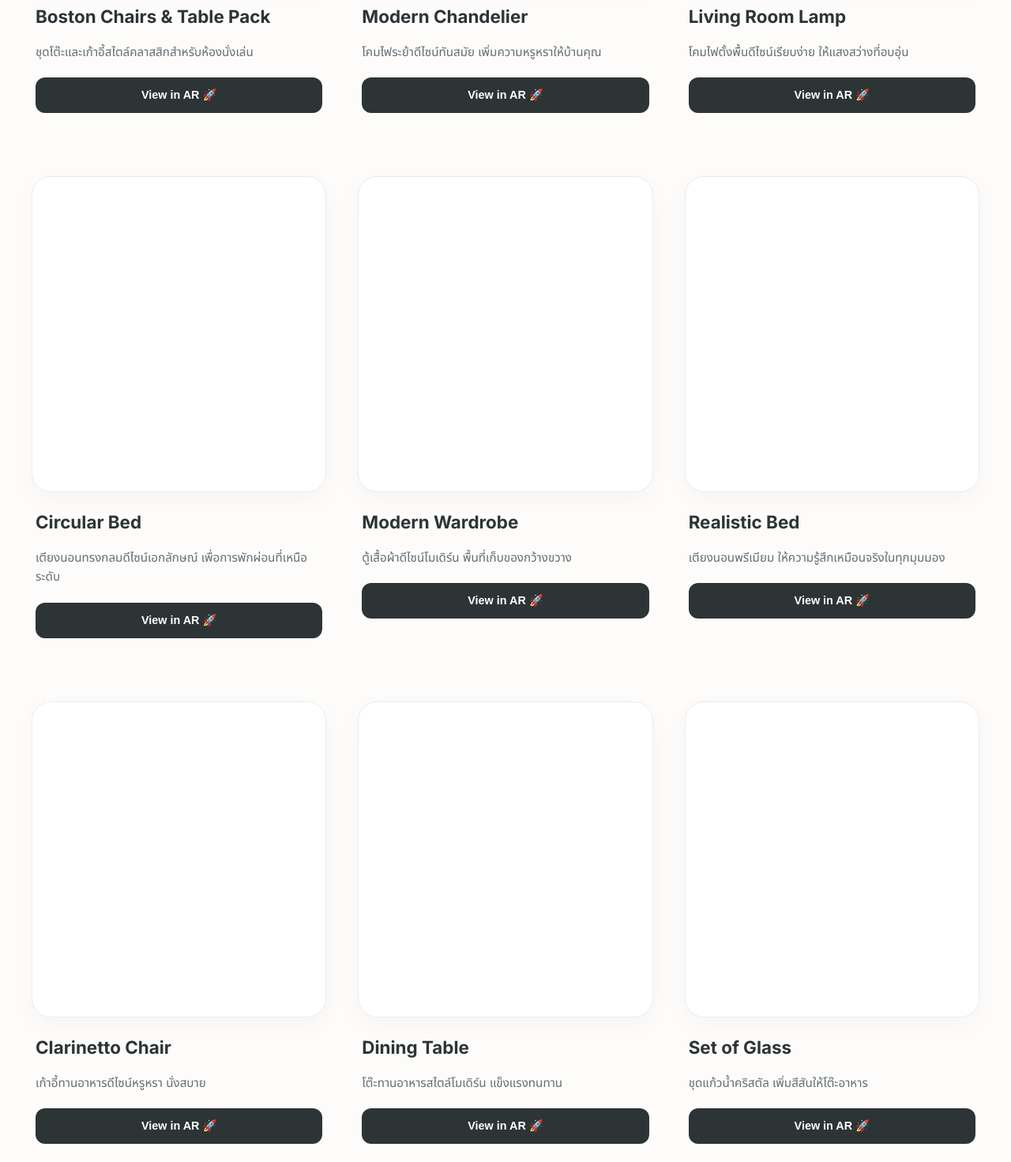
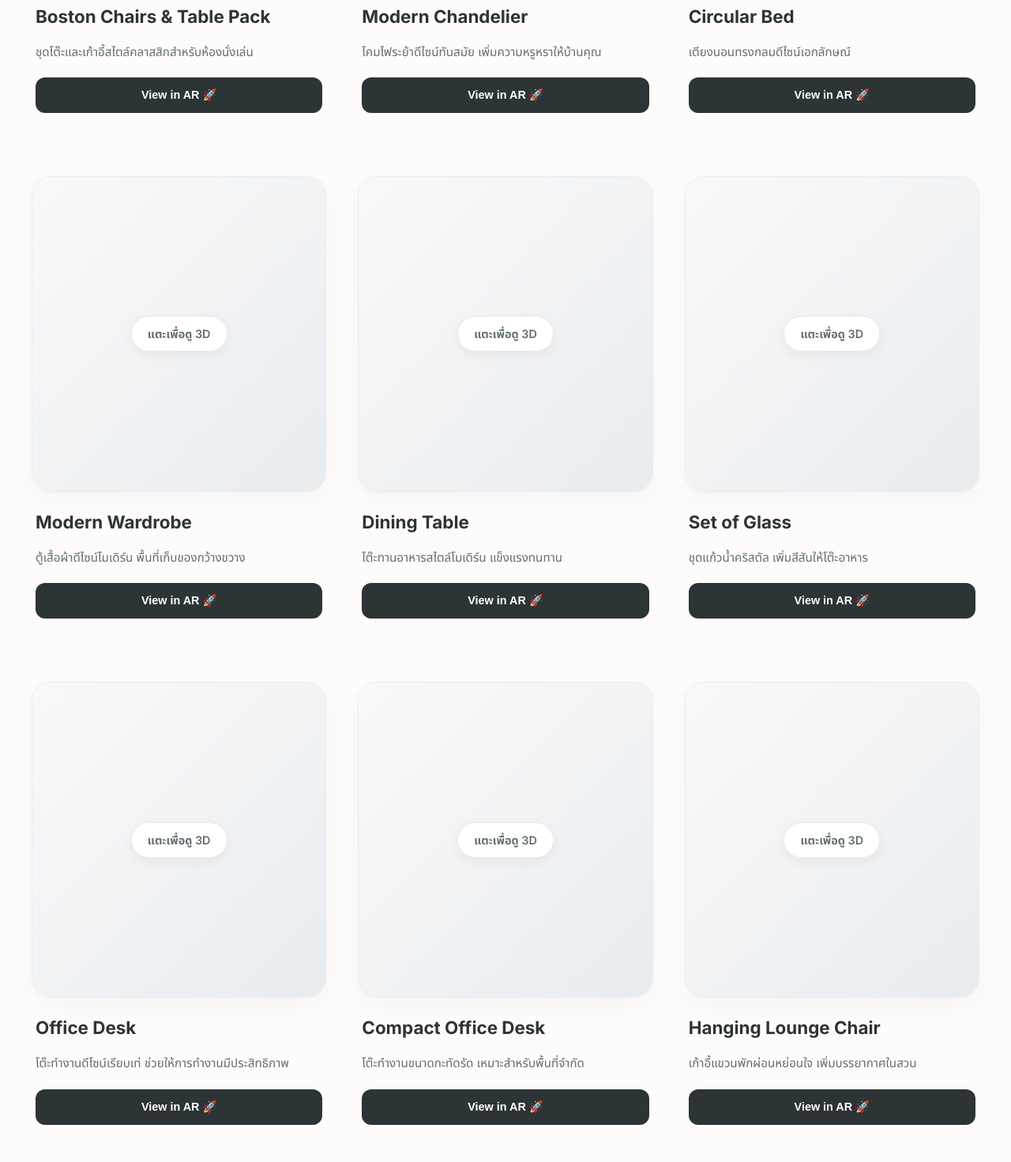
Before and after one commit to miyomui/furniture-3d, a website: page index.html in a window 1280 px wide. Shown: the part 1320-2791 px from the top of the page at 79% size. Drawn offline with Linux system fonts and the light colour scheme; some packages are replaced by stand-ins of ours; a script that the page names is missing.

Commit message:
Performance: Reduce items to 2 per category and enable interactive loading to prevent mobile crashes

```diff
--- a/index.html
+++ b/index.html
@@ -13,7 +13,7 @@
 <div class="desktop-wrapper">
     <header class="main-header">
         <div class="header-banner">
-            <img src="images/header.png" alt="LuxeHome 3D Header" class="header-img">
+            <img src="images/header.png" alt="Homie 3D Header" class="header-img">
             <div class="header-overlay">
                 <h1 class="brand-title">Homie 3D</h1>
                 <p class="brand-sub">เครื่องมือช่วยตัดสินใจเลือกซื้อเฟอร์นิเจอร์</p>
@@ -23,14 +23,14 @@
         <div class="header-content">
             <p class="profile-desc">
                 สัมผัสประสบการณ์การเลือกซื้อเฟอร์นิเจอร์แบบใหม่ด้วยระบบ <strong>3D Visualization</strong>
-                ที่จะช่วยให้คุณเห็นภาพเฟอร์นิเจอร์จริงในพื้นที่ของคุณก่อนการตัดสินใจซื้อ
-                เราคัดสรรดีไซน์ที่ทันสมัยและคุณภาพเยี่ยมมาให้คุณเลือกสรร
+                ที่จะช่วยให้คุณเห็นภาพเฟอร์นิเจอร์จริงในบ้านของคุณก่อนการตัดสินใจซื้อ
+                (แตะที่สินค้าเพื่อโหลดโมเดล 3D)
             </p>
             <div class="skills-grid">
                 <span class="skill-tag">3D Interaction</span>
                 <span class="skill-tag">Augmented Reality (AR)</span>
                 <span class="skill-tag">Space Planning</span>
-                <span class="skill-tag">Expert Support</span>
+                <span class="skill-tag">Lightweight Mode</span>
             </div>
         </div>
     </header>
@@ -48,100 +48,96 @@
         <!-- Living Room -->
         <section class="work-item" data-category="living-room">
             <div class="model-box">
-                <model-viewer id="m1" src="3D/livingroom/boston_chairs_table_pack.glb" ios-src="3D/livingroom/Boston_chairs_table_pack.usdz" ar ar-modes="webxr scene-viewer quick-look" camera-controls autoplay auto-rotate shadow-intensity="1" environment-image="neutral" loading="lazy" style="width: 100%; height: 100%;"></model-viewer>
+                <model-viewer id="m1" src="3D/livingroom/boston_chairs_table_pack.glb" ios-src="3D/livingroom/Boston_chairs_table_pack.usdz" ar ar-modes="webxr scene-viewer quick-look" camera-controls shadow-intensity="1" environment-image="neutral" loading="lazy" reveal="interaction" style="width: 100%; height: 100%;">
+                    <div slot="poster" class="model-poster"><span>แตะเพื่อดู 3D</span></div>
+                </model-viewer>
             </div>
             <div class="work-info"><h3>Boston Chairs & Table Pack</h3><p>ชุดโต๊ะและเก้าอี้สไตล์คลาสสิกสำหรับห้องนั่งเล่น</p><button class="ar-launch-btn" onclick="triggerAR('m1')">View in AR 🚀</button></div>
         </section>
         <section class="work-item" data-category="living-room">
             <div class="model-box">
-                <model-viewer id="m2" src="3D/livingroom/modern_chandelier.glb" ios-src="3D/livingroom/Modern_Chandelier.usdz" ar ar-modes="webxr scene-viewer quick-look" camera-controls autoplay auto-rotate shadow-intensity="1" environment-image="neutral" loading="lazy" style="width: 100%; height: 100%;"></model-viewer>
+                <model-viewer id="m2" src="3D/livingroom/modern_chandelier.glb" ios-src="3D/livingroom/Modern_Chandelier.usdz" ar ar-modes="webxr scene-viewer quick-look" camera-controls shadow-intensity="1" environment-image="neutral" loading="lazy" reveal="interaction" style="width: 100%; height: 100%;">
+                    <div slot="poster" class="model-poster"><span>แตะเพื่อดู 3D</span></div>
+                </model-viewer>
             </div>
             <div class="work-info"><h3>Modern Chandelier</h3><p>โคมไฟระย้าดีไซน์ทันสมัย เพิ่มความหรูหราให้บ้านคุณ</p><button class="ar-launch-btn" onclick="triggerAR('m2')">View in AR 🚀</button></div>
-        </section>
-        <section class="work-item" data-category="living-room">
-            <div class="model-box">
-                <model-viewer id="m3" src="3D/livingroom/livingroom_lamp_light.glb" ar ar-modes="webxr scene-viewer quick-look" camera-controls autoplay auto-rotate shadow-intensity="1" environment-image="neutral" loading="lazy" style="width: 100%; height: 100%;"></model-viewer>
-            </div>
-            <div class="work-info"><h3>Living Room Lamp</h3><p>โคมไฟตั้งพื้นดีไซน์เรียบง่าย ให้แสงสว่างที่อบอุ่น</p><button class="ar-launch-btn" onclick="triggerAR('m3')">View in AR 🚀</button></div>
         </section>
 
         <!-- Bedroom -->
         <section class="work-item" data-category="bedroom">
             <div class="model-box">
-                <model-viewer id="m4" src="3D/bedroom/bed__circular.glb" ios-src="3D/bedroom/Bed__Circular.usdz" ar ar-modes="webxr scene-viewer quick-look" camera-controls autoplay auto-rotate shadow-intensity="1" environment-image="neutral" loading="lazy" style="width: 100%; height: 100%;"></model-viewer>
+                <model-viewer id="m3" src="3D/bedroom/bed__circular.glb" ios-src="3D/bedroom/Bed__Circular.usdz" ar ar-modes="webxr scene-viewer quick-look" camera-controls shadow-intensity="1" environment-image="neutral" loading="lazy" reveal="interaction" style="width: 100%; height: 100%;">
+                    <div slot="poster" class="model-poster"><span>แตะเพื่อดู 3D</span></div>
+                </model-viewer>
             </div>
-            <div class="work-info"><h3>Circular Bed</h3><p>เตียงนอนทรงกลมดีไซน์เอกลักษณ์ เพื่อการพักผ่อนที่เหนือระดับ</p><button class="ar-launch-btn" onclick="triggerAR('m4')">View in AR 🚀</button></div>
+            <div class="work-info"><h3>Circular Bed</h3><p>เตียงนอนทรงกลมดีไซน์เอกลักษณ์</p><button class="ar-launch-btn" onclick="triggerAR('m3')">View in AR 🚀</button></div>
         </section>
         <section class="work-item" data-category="bedroom">
             <div class="model-box">
-                <model-viewer id="m5" src="3D/bedroom/furniture__no-13.glb" ios-src="3D/bedroom/Furniture__No-13.usdz" ar ar-modes="webxr scene-viewer quick-look" camera-controls autoplay auto-rotate shadow-intensity="1" environment-image="neutral" loading="lazy" style="width: 100%; height: 100%;"></model-viewer>
+                <model-viewer id="m4" src="3D/bedroom/furniture__no-13.glb" ios-src="3D/bedroom/Furniture__No-13.usdz" ar ar-modes="webxr scene-viewer quick-look" camera-controls shadow-intensity="1" environment-image="neutral" loading="lazy" reveal="interaction" style="width: 100%; height: 100%;">
+                    <div slot="poster" class="model-poster"><span>แตะเพื่อดู 3D</span></div>
+                </model-viewer>
             </div>
-            <div class="work-info"><h3>Modern Wardrobe</h3><p>ตู้เสื้อผ้าดีไซน์โมเดิร์น พื้นที่เก็บของกว้างขวาง</p><button class="ar-launch-btn" onclick="triggerAR('m5')">View in AR 🚀</button></div>
-        </section>
-        <section class="work-item" data-category="bedroom">
-            <div class="model-box">
-                <model-viewer id="m6" src="3D/bedroom/realistic_bed_3d_model.glb" ios-src="3D/bedroom/Realistic_Bed_3D_Model.usdz" ar ar-modes="webxr scene-viewer quick-look" camera-controls autoplay auto-rotate shadow-intensity="1" environment-image="neutral" loading="lazy" style="width: 100%; height: 100%;"></model-viewer>
-            </div>
-            <div class="work-info"><h3>Realistic Bed</h3><p>เตียงนอนพรีเมียม ให้ความรู้สึกเหมือนจริงในทุกมุมมอง</p><button class="ar-launch-btn" onclick="triggerAR('m6')">View in AR 🚀</button></div>
+            <div class="work-info"><h3>Modern Wardrobe</h3><p>ตู้เสื้อผ้าดีไซน์โมเดิร์น พื้นที่เก็บของกว้างขวาง</p><button class="ar-launch-btn" onclick="triggerAR('m4')">View in AR 🚀</button></div>
         </section>
 
         <!-- Dining Room -->
         <section class="work-item" data-category="dining-room">
             <div class="model-box">
-                <model-viewer id="m7" src="3D/diningroom/clarinetto_1k_f82eb1e4-d906-417f-bd66-ddf428da82.glb" ios-src="3D/diningroom/clarinetto_1K_f82eb1e4-d906-417f-bd66-ddf428da8.usdz" ar ar-modes="webxr scene-viewer quick-look" camera-controls autoplay auto-rotate shadow-intensity="1" environment-image="neutral" loading="lazy" style="width: 100%; height: 100%;"></model-viewer>
+                <model-viewer id="m5" src="3D/diningroom/dining_table.glb" ios-src="3D/diningroom/Dining_table.usdz" ar ar-modes="webxr scene-viewer quick-look" camera-controls shadow-intensity="1" environment-image="neutral" loading="lazy" reveal="interaction" style="width: 100%; height: 100%;">
+                    <div slot="poster" class="model-poster"><span>แตะเพื่อดู 3D</span></div>
+                </model-viewer>
             </div>
-            <div class="work-info"><h3>Clarinetto Chair</h3><p>เก้าอี้ทานอาหารดีไซน์หรูหรา นั่งสบาย</p><button class="ar-launch-btn" onclick="triggerAR('m7')">View in AR 🚀</button></div>
+            <div class="work-info"><h3>Dining Table</h3><p>โต๊ะทานอาหารสไตล์โมเดิร์น แข็งแรงทนทาน</p><button class="ar-launch-btn" onclick="triggerAR('m5')">View in AR 🚀</button></div>
         </section>
         <section class="work-item" data-category="dining-room">
             <div class="model-box">
-                <model-viewer id="m8" src="3D/diningroom/dining_table.glb" ios-src="3D/diningroom/Dining_table.usdz" ar ar-modes="webxr scene-viewer quick-look" camera-controls autoplay auto-rotate shadow-intensity="1" environment-image="neutral" loading="lazy" style="width: 100%; height: 100%;"></model-viewer>
+                <model-viewer id="m6" src="3D/diningroom/set_of_glass.glb" ios-src="3D/diningroom/Set_of_glass.usdz" ar ar-modes="webxr scene-viewer quick-look" camera-controls shadow-intensity="1" environment-image="neutral" loading="lazy" reveal="interaction" style="width: 100%; height: 100%;">
+                    <div slot="poster" class="model-poster"><span>แตะเพื่อดู 3D</span></div>
+                </model-viewer>
             </div>
-            <div class="work-info"><h3>Dining Table</h3><p>โต๊ะทานอาหารสไตล์โมเดิร์น แข็งแรงทนทาน</p><button class="ar-launch-btn" onclick="triggerAR('m8')">View in AR 🚀</button></div>
-        </section>
-        <section class="work-item" data-category="dining-room">
-            <div class="model-box">
-                <model-viewer id="m9" src="3D/diningroom/set_of_glass.glb" ios-src="3D/diningroom/Set_of_glass.usdz" ar ar-modes="webxr scene-viewer quick-look" camera-controls autoplay auto-rotate shadow-intensity="1" environment-image="neutral" loading="lazy" style="width: 100%; height: 100%;"></model-viewer>
-            </div>
-            <div class="work-info"><h3>Set of Glass</h3><p>ชุดแก้วน้ำคริสตัล เพิ่มสีสันให้โต๊ะอาหาร</p><button class="ar-launch-btn" onclick="triggerAR('m9')">View in AR 🚀</button></div>
+            <div class="work-info"><h3>Set of Glass</h3><p>ชุดแก้วน้ำคริสตัล เพิ่มสีสันให้โต๊ะอาหาร</p><button class="ar-launch-btn" onclick="triggerAR('m6')">View in AR 🚀</button></div>
         </section>
 
         <!-- Office -->
         <section class="work-item" data-category="office">
             <div class="model-box">
-                <model-viewer id="m11" src="3D/office/office_desk.glb" ios-src="3D/office/Office_Desk.usdz" ar ar-modes="webxr scene-viewer quick-look" camera-controls autoplay auto-rotate shadow-intensity="1" environment-image="neutral" loading="lazy" style="width: 100%; height: 100%;"></model-viewer>
+                <model-viewer id="m7" src="3D/office/office_desk.glb" ios-src="3D/office/Office_Desk.usdz" ar ar-modes="webxr scene-viewer quick-look" camera-controls shadow-intensity="1" environment-image="neutral" loading="lazy" reveal="interaction" style="width: 100%; height: 100%;">
+                    <div slot="poster" class="model-poster"><span>แตะเพื่อดู 3D</span></div>
+                </model-viewer>
             </div>
-            <div class="work-info"><h3>Office Desk</h3><p>โต๊ะทำงานดีไซน์เรียบเท่ ช่วยให้การทำงานมีประสิทธิภาพ</p><button class="ar-launch-btn" onclick="triggerAR('m11')">View in AR 🚀</button></div>
+            <div class="work-info"><h3>Office Desk</h3><p>โต๊ะทำงานดีไซน์เรียบเท่ ช่วยให้การทำงานมีประสิทธิภาพ</p><button class="ar-launch-btn" onclick="triggerAR('m7')">View in AR 🚀</button></div>
         </section>
         <section class="work-item" data-category="office">
             <div class="model-box">
-                <model-viewer id="m12" src="3D/office/office_desk_7_mb.glb" ios-src="3D/office/Office_Desk_7_MB.usdz" ar ar-modes="webxr scene-viewer quick-look" camera-controls autoplay auto-rotate shadow-intensity="1" environment-image="neutral" loading="lazy" style="width: 100%; height: 100%;"></model-viewer>
+                <model-viewer id="m8" src="3D/office/office_desk_7_mb.glb" ios-src="3D/office/Office_Desk_7_MB.usdz" ar ar-modes="webxr scene-viewer quick-look" camera-controls shadow-intensity="1" environment-image="neutral" loading="lazy" reveal="interaction" style="width: 100%; height: 100%;">
+                    <div slot="poster" class="model-poster"><span>แตะเพื่อดู 3D</span></div>
+                </model-viewer>
             </div>
-            <div class="work-info"><h3>Compact Office Desk</h3><p>โต๊ะทำงานขนาดกะทัดรัด เหมาะสำหรับพื้นที่จำกัด</p><button class="ar-launch-btn" onclick="triggerAR('m12')">View in AR 🚀</button></div>
+            <div class="work-info"><h3>Compact Office Desk</h3><p>โต๊ะทำงานขนาดกะทัดรัด เหมาะสำหรับพื้นที่จำกัด</p><button class="ar-launch-btn" onclick="triggerAR('m8')">View in AR 🚀</button></div>
         </section>
 
         <!-- Outdoor -->
         <section class="work-item" data-category="outdoor">
             <div class="model-box">
-                <model-viewer id="m13" src="3D/outdoor/furniture_outdoor_and_coffee_table.glb" ios-src="3D/outdoor/Furniture_outdoor_and_coffee_table.usdz" ar ar-modes="webxr scene-viewer quick-look" camera-controls autoplay auto-rotate shadow-intensity="1" environment-image="neutral" loading="lazy" style="width: 100%; height: 100%;"></model-viewer>
+                <model-viewer id="m9" src="3D/outdoor/outdoor_hanging_lounge_chair.glb" ios-src="3D/outdoor/Outdoor_Hanging_Lounge_Chair.usdz" ar ar-modes="webxr scene-viewer quick-look" camera-controls shadow-intensity="1" environment-image="neutral" loading="lazy" reveal="interaction" style="width: 100%; height: 100%;">
+                    <div slot="poster" class="model-poster"><span>แตะเพื่อดู 3D</span></div>
+                </model-viewer>
             </div>
-            <div class="work-info"><h3>Outdoor Furniture Set</h3><p>ชุดเฟอร์นิเจอร์สนาม ทนทานต่อทุกสภาวะอากาศ</p><button class="ar-launch-btn" onclick="triggerAR('m13')">View in AR 🚀</button></div>
+            <div class="work-info"><h3>Hanging Lounge Chair</h3><p>เก้าอี้แขวนพักผ่อนหย่อนใจ เพิ่มบรรยากาศในสวน</p><button class="ar-launch-btn" onclick="triggerAR('m9')">View in AR 🚀</button></div>
         </section>
         <section class="work-item" data-category="outdoor">
             <div class="model-box">
-                <model-viewer id="m14" src="3D/outdoor/outdoor_hanging_lounge_chair.glb" ios-src="3D/outdoor/Outdoor_Hanging_Lounge_Chair.usdz" ar ar-modes="webxr scene-viewer quick-look" camera-controls autoplay auto-rotate shadow-intensity="1" environment-image="neutral" loading="lazy" style="width: 100%; height: 100%;"></model-viewer>
+                <model-viewer id="m10" src="3D/outdoor/outdoor_table.glb" ios-src="3D/outdoor/Outdoor_table.usdz" ar ar-modes="webxr scene-viewer quick-look" camera-controls shadow-intensity="1" environment-image="neutral" loading="lazy" reveal="interaction" style="width: 100%; height: 100%;">
+                    <div slot="poster" class="model-poster"><span>แตะเพื่อดู 3D</span></div>
+                </model-viewer>
             </div>
-            <div class="work-info"><h3>Hanging Lounge Chair</h3><p>เก้าอี้แขวนพักผ่อนหย่อนใจ เพิ่มบรรยากาศในสวน</p><button class="ar-launch-btn" onclick="triggerAR('m14')">View in AR 🚀</button></div>
-        </section>
-        <section class="work-item" data-category="outdoor">
-            <div class="model-box">
-                <model-viewer id="m15" src="3D/outdoor/outdoor_table.glb" ios-src="3D/outdoor/Outdoor_table.usdz" ar ar-modes="webxr scene-viewer quick-look" camera-controls autoplay auto-rotate shadow-intensity="1" environment-image="neutral" loading="lazy" style="width: 100%; height: 100%;"></model-viewer>
-            </div>
-            <div class="work-info"><h3>Outdoor Table</h3><p>โต๊ะสนามดีไซน์เรียบง่าย เหมาะสำหรับงานปาร์ตี้กลางแจ้ง</p><button class="ar-launch-btn" onclick="triggerAR('m15')">View in AR 🚀</button></div>
+            <div class="work-info"><h3>Outdoor Table</h3><p>โต๊ะสนามดีไซน์เรียบง่าย เหมาะสำหรับงานปาร์ตี้กลางแจ้ง</p><button class="ar-launch-btn" onclick="triggerAR('m10')">View in AR 🚀</button></div>
         </section>
     </main>
 
-    <footer class="desktop-footer">
-        <p>© 2026 LuxeHome 3D | <a href="#">Contact Us</a> | <a href="#">Terms of Service</a></p>
+    <footer>
+        <p>&copy; 2026 Homie 3D | <a href="https://github.com/miyomui/furniture-3d" target="_blank">GitHub Repository</a></p>
     </footer>
 </div>
 
@@ -149,13 +145,12 @@
     function filterWork(category) {
         const items = document.querySelectorAll('.work-item');
         const buttons = document.querySelectorAll('.filter-btn');
+
         buttons.forEach(btn => btn.classList.remove('active'));
-
         event.target.classList.add('active');
 
         items.forEach(item => {
-        const itemCategory = item.getAttribute('data-category');
-        if (category === 'all' || itemCategory === category) {
+            if (category === 'all' || item.getAttribute('data-category') === category) {
                 item.style.display = 'block';
                 setTimeout(() => item.style.opacity = '1', 10);
             } else {
@@ -164,9 +159,12 @@ function filterWork(category) {
             }
         });
     }
-function triggerAR(id) {
-    const viewer = document.getElementById(id);
-    if (viewer && viewer.activateAR) { viewer.activateAR(); }
+
+    function triggerAR(modelId) {
+        const modelViewer = document.getElementById(modelId);
+        if (modelViewer) {
+            modelViewer.activateAR();
+        }
     }
 </script>
 
--- a/style.css
+++ b/style.css
@@ -233,6 +233,33 @@ footer a {
     margin: 0 10px;
 }
 
+/* --- Model Poster (Placeholder) --- */
+.model-poster {
+    display: flex;
+    justify-content: center;
+    align-items: center;
+    width: 100%;
+    height: 100%;
+    background: linear-gradient(135deg, #f8f9fa 0%, #e9ecef 100%);
+    color: var(--text-sub);
+    font-weight: 600;
+    font-size: 0.9rem;
+    cursor: pointer;
+    transition: background 0.3s ease;
+}
+
+.model-poster:hover {
+    background: linear-gradient(135deg, #e9ecef 0%, #dee2e6 100%);
+}
+
+.model-poster span {
+    border: 1px solid var(--border);
+    padding: 10px 20px;
+    border-radius: 30px;
+    background: #fff;
+    box-shadow: 0 5px 15px rgba(0,0,0,0.05);
+}
+
 /* --- Responsive --- */
 @media (max-width: 900px) {
     .header-banner { height: 350px; }
```
Lines whose indentation alone changed are shown as unchanged.
